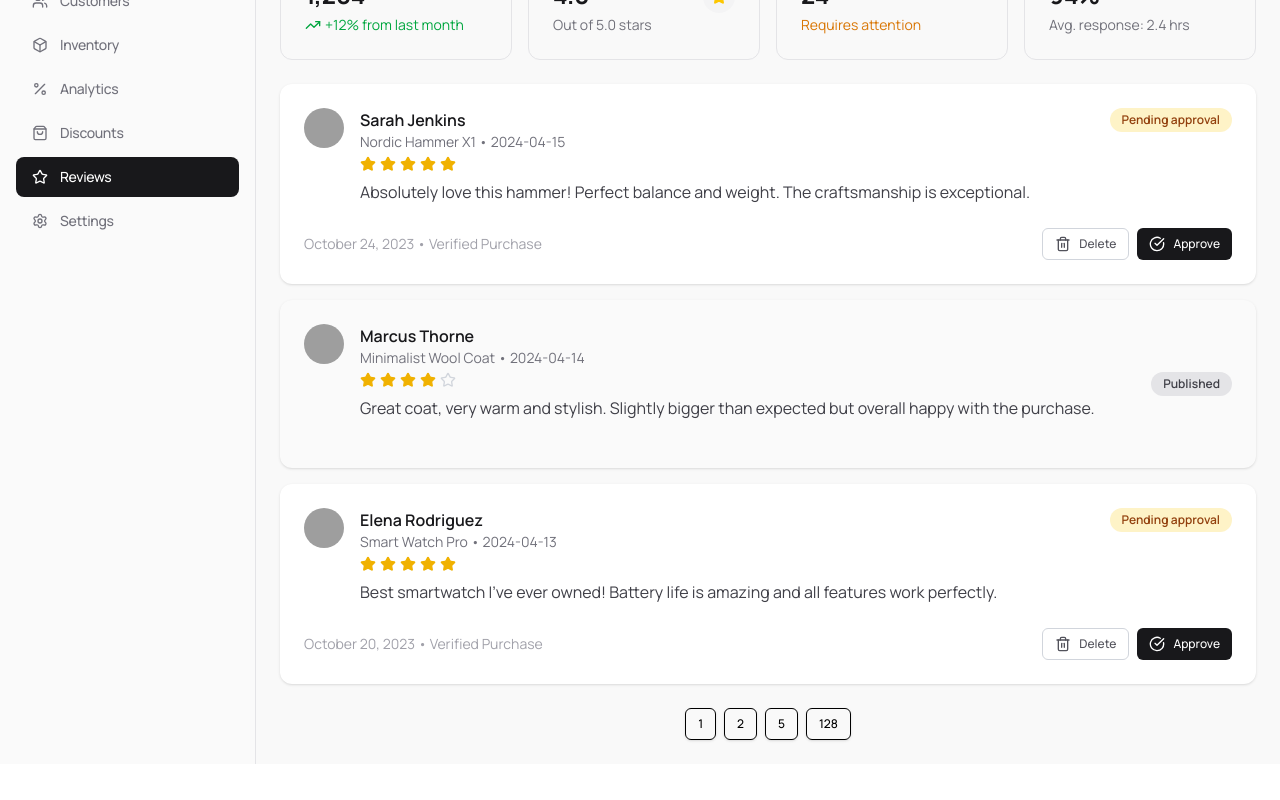
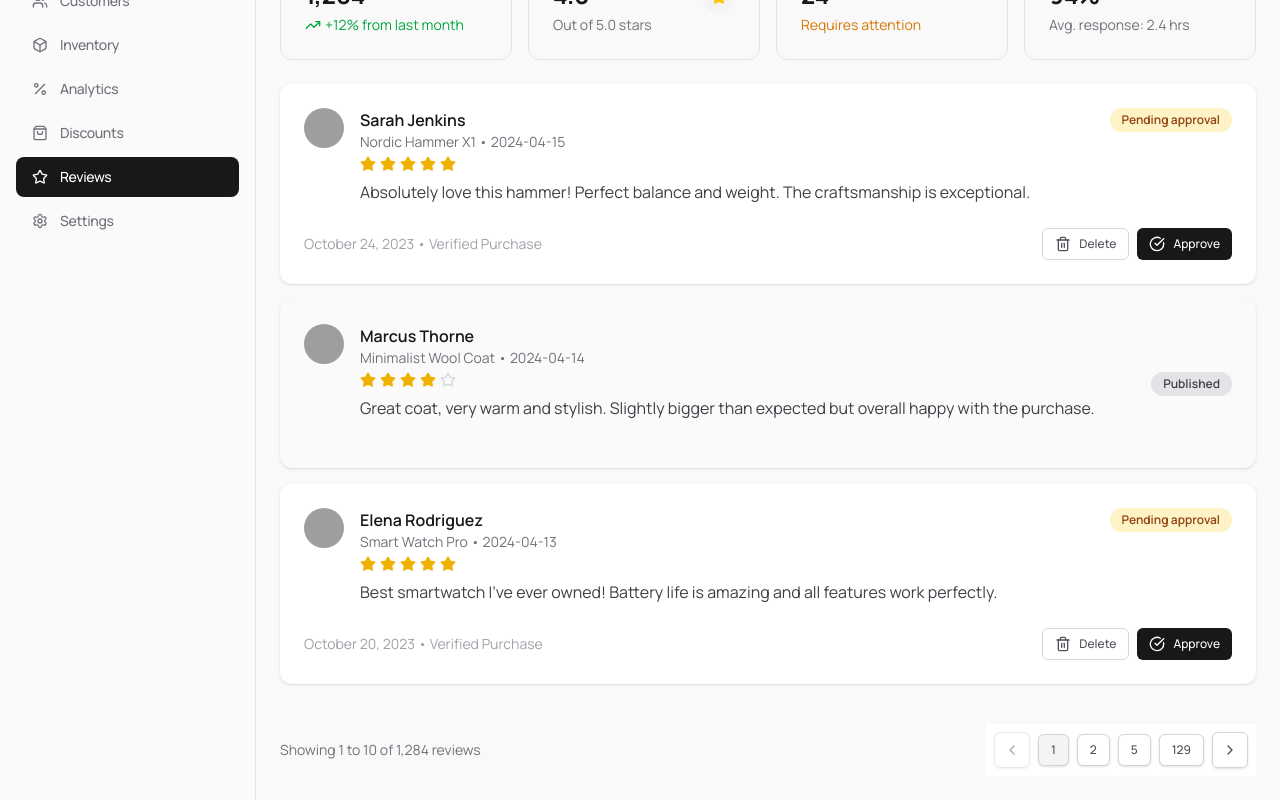
Before and after one commit to AneeshJustin/Fabrica, a React (Vite) app: page /reviews-u45-fabrica-admin in a window 1280 px wide. Shown: the part 259-1059 px from the top of the page. Before the commit the page ends 1023 px from the top, so only its background shows below. Built offline with nearby package versions, Linux system fonts and the light colour scheme; grey boxes are pictures that could not be loaded.

Commit message:
Review page 100%

```diff
--- a/src/screens/ReviewsFabrica/ReviewsFabrica.jsx
+++ b/src/screens/ReviewsFabrica/ReviewsFabrica.jsx
@@ -1,7 +1,9 @@
 import {
   BellIcon,
   BoxIcon,
+  ChevronLeftIcon,
   ChevronRightIcon,
+  CircleQuestionMark,
   LayoutDashboardIcon,
   PackageIcon,
   PercentIcon,
@@ -26,11 +28,6 @@ import {
 } from 'lucide-react';
 import { useState } from 'react';
 import { useNavigate } from 'react-router-dom';
-import {
-  Avatar,
-  AvatarFallback,
-  AvatarImage,
-} from '../../components/ui/avatar';
 import { Button } from '../../components/ui/button';
 import { Card, CardContent } from '../../components/ui/card';
 import { Input } from '../../components/ui/input';
@@ -41,6 +38,11 @@ import {
   SelectTrigger,
   SelectValue,
 } from '../../components/ui/select';
+import {
+  Avatar,
+  AvatarFallback,
+  AvatarImage,
+} from '../../components/ui/avatar';
 
 const sidebarItems = [
   {
@@ -150,6 +152,16 @@ export const ReviewsFabrica = () => {
   const navigate = useNavigate();
   const currentPath = '/reviews-u45-fabrica-admin';
   const [selectedFilter, setSelectedFilter] = useState('All');
+  const [currentPage, setCurrentPage] = useState(1);
+  const pageSize = 10;
+  const totalReviews = Number.parseInt(
+    reviewStats.find((stat) => stat.label === 'TOTAL REVIEWS')?.value.replace(/,/g, '') || '0',
+    10,
+  );
+  const totalPages = Math.max(1, Math.ceil(totalReviews / pageSize));
+  const showingStart = totalReviews > 0 ? (currentPage - 1) * pageSize + 1 : 0;
+  const showingEnd = Math.min(currentPage * pageSize, totalReviews);
+  const paginationPages = [...new Set([1, 2, 5, totalPages].filter((page) => page <= totalPages))];
 
   return (
     <div
@@ -207,10 +219,11 @@ export const ReviewsFabrica = () => {
                   <BellIcon className="h-4 w-4" />
                   <span className="absolute -top-1 -right-1 h-2 w-2 rounded-full bg-red-500" />
                 </Button>
-                <Avatar className="h-8 w-8">
-                  <AvatarImage src="https://c.animaapp.com/moiaal67fUcb10/img/ab6axudujliuhmsfz-kml2eff3xzw8jhaqg4shdysrflycmnxnkkwtupe-op05ir.png" />
-                  <AvatarFallback>JD</AvatarFallback>
-                </Avatar>
+                <Button variant="ghost" size="icon" aria-label="Help">
+                  <CircleQuestionMark className="h-4 w-4 text-zinc-600" />
+                </Button>
+                <span className="h-5 w-px bg-zinc-300" />
+                <span className="text-md font-medium text-black">Profile</span>
               </div>
             </div>
           </header>
@@ -364,19 +377,45 @@ export const ReviewsFabrica = () => {
                   </Card>
                 ))}
               </div>
-              <div className="flex items-center justify-center gap-2">
-                <Button variant="outline" size="sm">
-                  1
-                </Button>
-                <Button variant="outline" size="sm">
-                  2
-                </Button>
-                <Button variant="outline" size="sm">
-                  5
-                </Button>
-                <Button variant="outline" size="sm">
-                  128
-                </Button>
+              <div className="flex flex-col gap-3 pt-4 sm:flex-row sm:items-center sm:justify-between">
+                <p className="text-sm text-zinc-500">
+                  Showing {showingStart} to {showingEnd} of {totalReviews.toLocaleString()} reviews
+                </p>
+                <div className="flex items-center justify-center gap-2 bg-white p-2 text-[#52525B] sm:justify-end">
+                  <Button
+                    variant="outline"
+                    size="sm"
+                    disabled={currentPage === 1}
+                    onClick={() => setCurrentPage((prev) => Math.max(1, prev - 1))}
+                    aria-label="Previous page"
+                    className="h-9 w-9 p-0 border-zinc-300 text-[#52525B] hover:bg-zinc-100"
+                  >
+                    <ChevronLeftIcon className="h-4 w-4" />
+                  </Button>
+                  {paginationPages.map((page) => (
+                    <Button
+                      key={page}
+                      variant="outline"
+                      size="sm"
+                      onClick={() => setCurrentPage(page)}
+                      className={`border-zinc-300 text-[#52525B] hover:bg-zinc-100 ${
+                        currentPage === page ? 'bg-zinc-100' : 'bg-white'
+                      }`}
+                    >
+                      {page}
+                    </Button>
+                  ))}
+                  <Button
+                    variant="outline"
+                    size="sm"
+                    disabled={currentPage === totalPages}
+                    onClick={() => setCurrentPage((prev) => Math.min(totalPages, prev + 1))}
+                    aria-label="Next page"
+                    className="h-9 w-9 p-0 border-zinc-300 text-[#52525B] hover:bg-zinc-100"
+                  >
+                    <ChevronRightIcon className="h-4 w-4" />
+                  </Button>
+                </div>
               </div>
             </div>
           </main>
```
